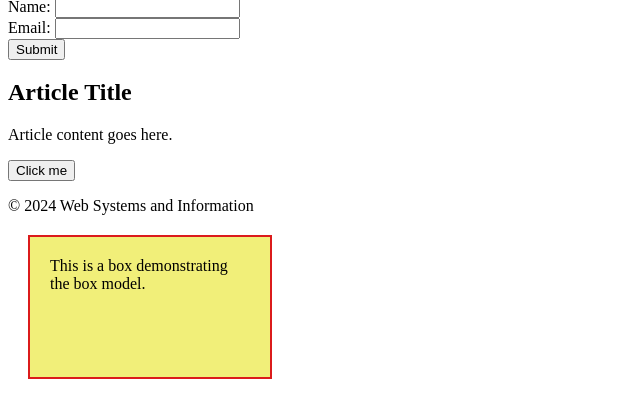
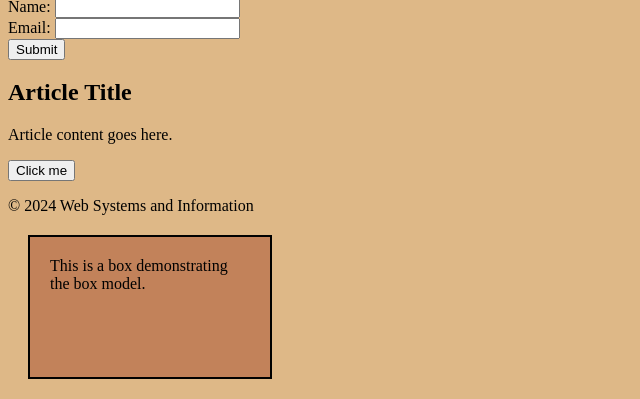
Before and after one commit to fsellote/HTML-Tags-Activity, a plain HTML site: page index.html in a window 1280 px wide. Shown: the part 491-890 px from the top of the page, without its empty margins (0-640 px from the left). Drawn offline with Linux system fonts and the light colour scheme.

Commit message:
First Push

```diff
--- a/index.html
+++ b/index.html
@@ -8,11 +8,14 @@
     <title>Web Systems and Information</title>
     <style>
         /* CSS for box model demonstration */
+        body{
+            background-color:burlywood;
+        }
         .box {
             width: 200px;
             height: 100px;
-            background-color: rgb(241, 239, 121);
-            border: 2px solid rgb(219, 27, 27);
+            background-color: rgb(194, 130, 90);
+            border: 2px solid rgb(0, 0, 0);
             padding: 20px;
             margin: 20px;
         }
```
